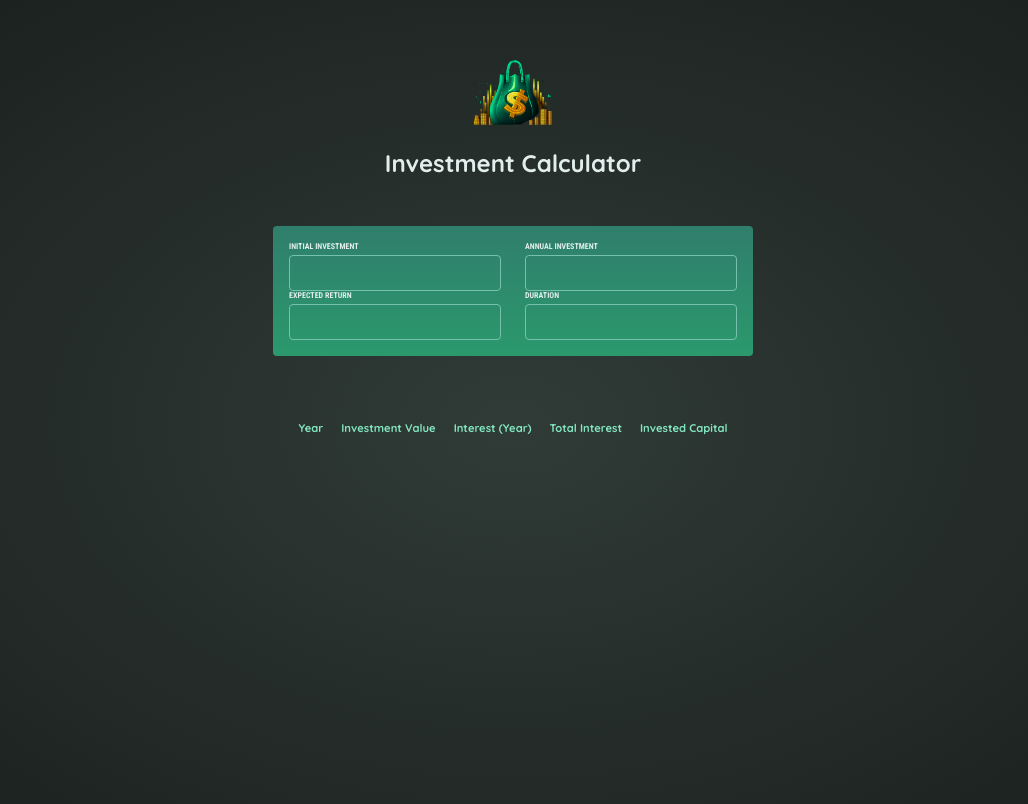
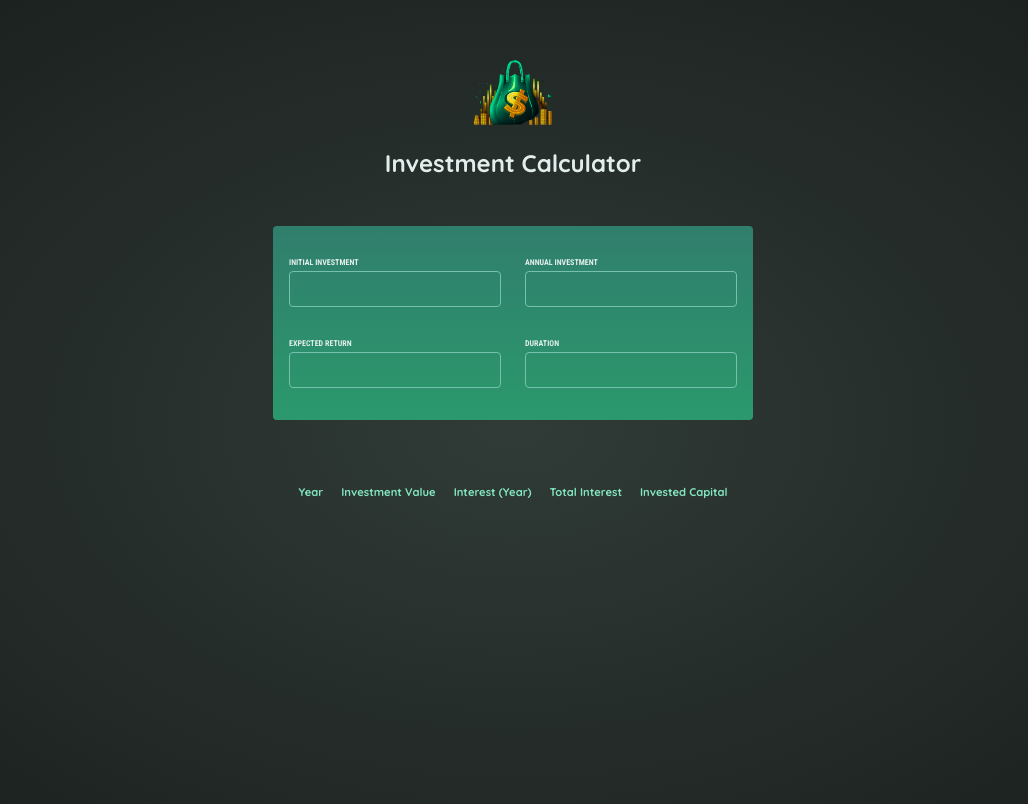
Before and after one commit to jimstav/Essentials-Practice---Investment-Calculator, a React (Vite) app: page / in a window 1280 px wide. Shown: the top 804 px of the page, without its empty margins (127-1155 px from the left). Built offline with nearby package versions, Linux system fonts and the light colour scheme.

Commit message:
refine UserInput component

```diff
--- a/src/components/UserInput.tsx
+++ b/src/components/UserInput.tsx
@@ -22,46 +22,58 @@
   onDurationChanged,
 }: UserInputProps) => {
   return (
-    <div id="user-input">
+    <section id="user-input">
       <div className="input-group">
         <div>
+          <p>
             <label>Initial Investment</label>
             <input
               type="number"
               value={initialInvestment}
               onChange={onInitialInvestmentChanged}
+              required
             />
+          </p>
         </div>
         <div>
+          <p>
             <label>Annual Investment</label>
             <input
               type="number"
               value={annualInvestment}
               onChange={onAnnualInvestmentChanged}
+              required
             />
+          </p>
         </div>
       </div>
       <div className="input-group">
         <div>
+          <p>
             <label>Expected Return</label>
             <input
               type="number"
               step=".01"
               value={expectedReturn}
               onChange={onExpectedReturnChanged}
+              required
             />
+          </p>
         </div>
         <div>
+          <p>
             <label>Duration</label>
             <input
               type="number"
               value={duration}
               min={1}
               onChange={onDurationChanged}
+              required
             />
+          </p>
         </div>
       </div>
-    </div>
+    </section>
   );
 };
 
```
Lines whose indentation alone changed are shown as unchanged.
